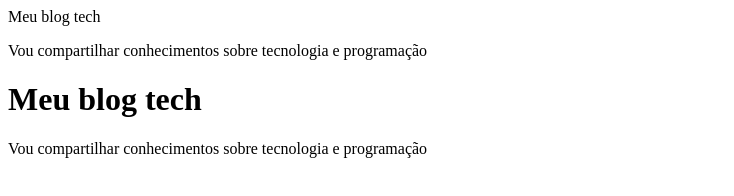
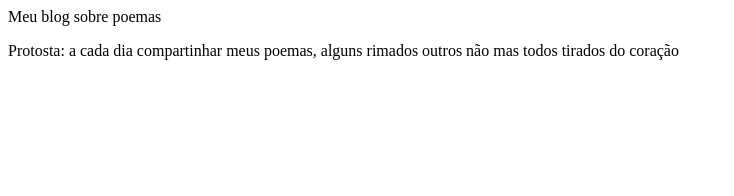
Before and after one commit to heloisaaparecidacampos-sys/Hel---1-FdF, a plain HTML site: page Helô- 1 F d F/index.html in a window 1280 px wide. Shown: the whole page, without its empty margins (0-734 px from the left). Drawn offline with Linux system fonts and the light colour scheme.

Commit message:
atualizar código

```diff
--- a/Helô- 1 F d F/index.html
+++ b/Helô- 1 F d F/index.html
@@ -1,6 +1,6 @@
-<p>Meu blog tech</p>
+<p>Meu blog sobre poemas</p>
 
-<p>Vou compartilhar conhecimentos sobre tecnologia e programação</p>
+<p>Protosta: a cada dia compartinhar meus poemas, alguns rimados outros não mas todos tirados do coração</p>
 
 
 <!DOCTYPE html>
@@ -9,10 +9,12 @@
 <head>
 <meta charset="UTF-8">
 <meta name="viewport" content="width=device-width, initial-scale=1.0">
-<title>Blog</title>
+<title>Blog poetista</title>
+<style>
+
+</style>
 </head>
 <body>
-<h1>Meu blog tech</h1>
-<p>Vou compartilhar conhecimentos sobre tecnologia e programação</p>
+
 </body>
 </html>
```
